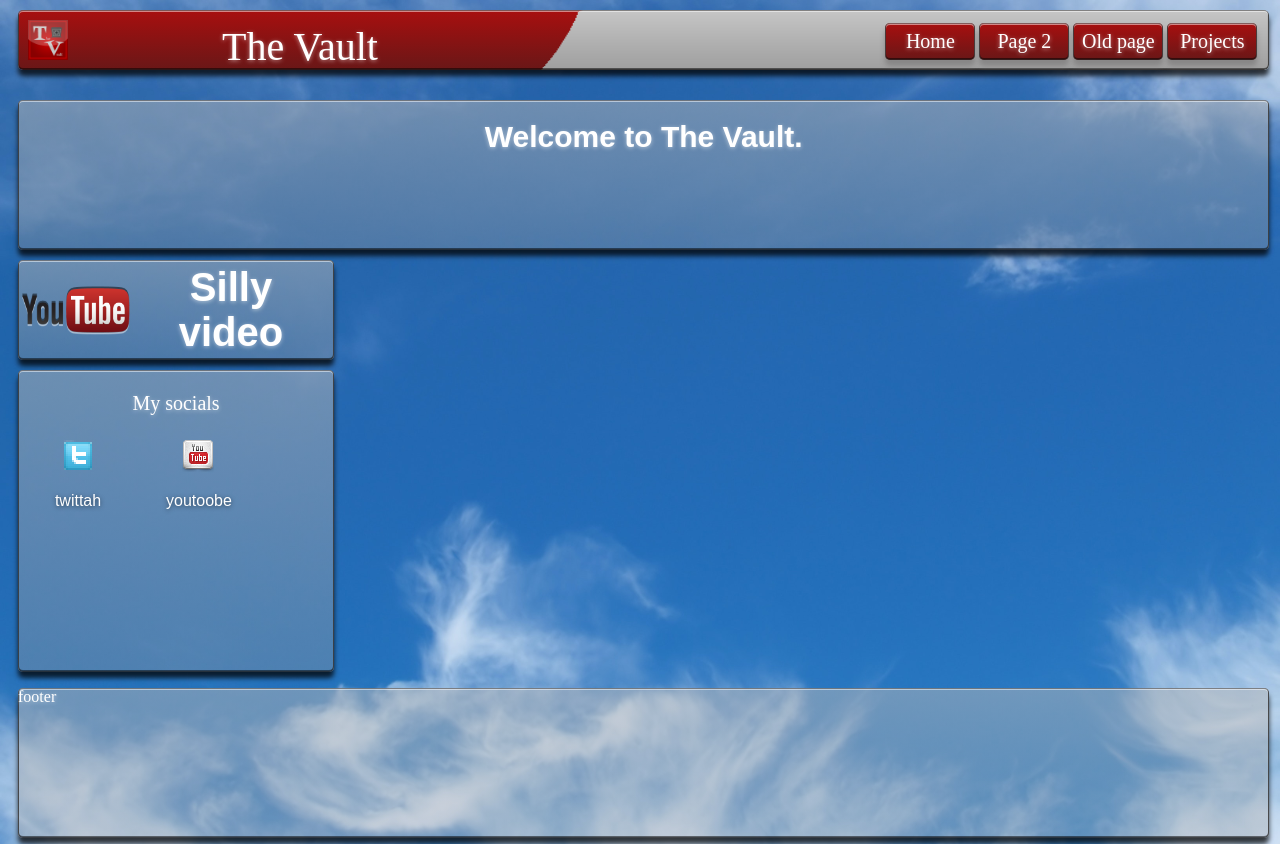
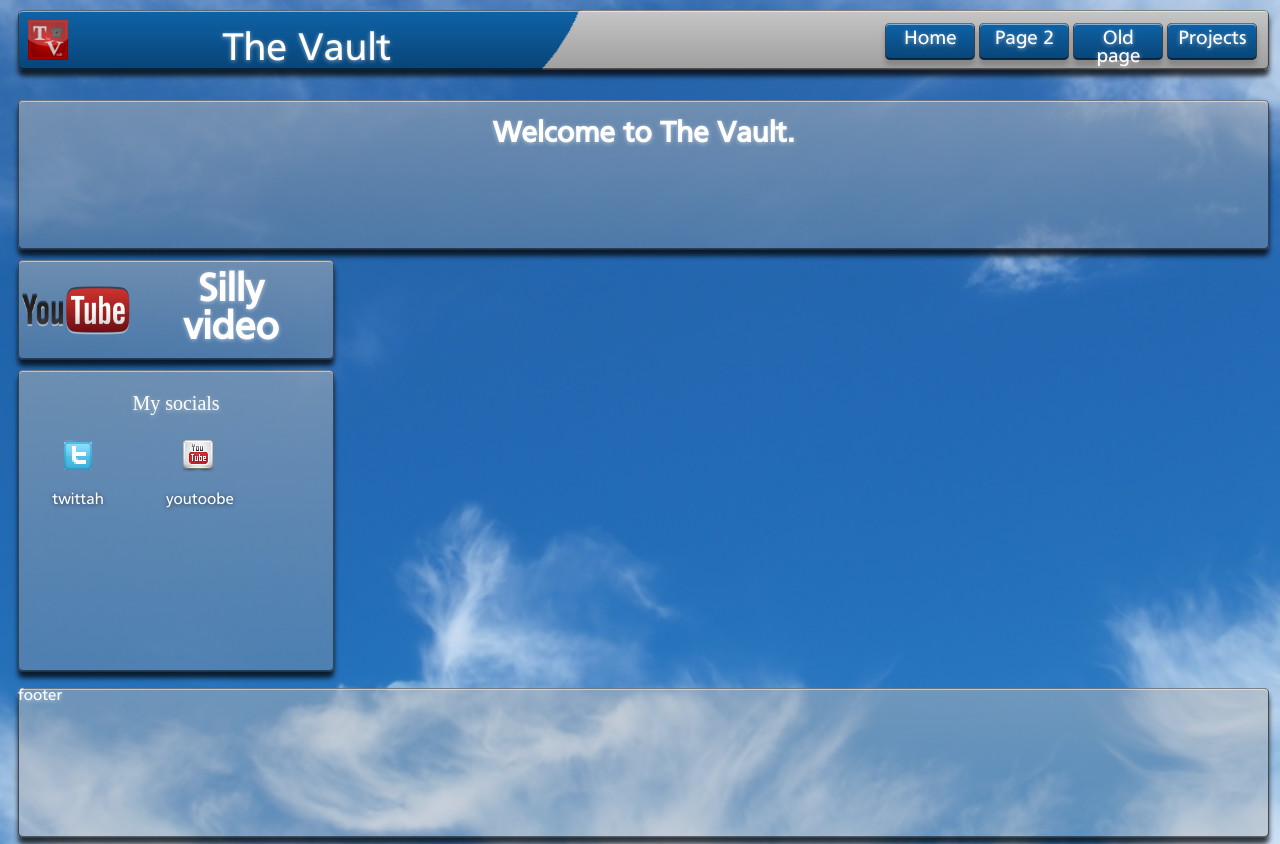
Before and after one commit to Deporitazz/Deporitazz.github.io, a plain HTML site: page index.html in a window 1280 px wide. Shown: the top 844 px of the page. Drawn offline with Linux system fonts and the light colour scheme.

Commit message:
font chang

```diff
--- a/style.css
+++ b/style.css
@@ -1,8 +1,8 @@
 nav .desktop {
-    background-image: url(Capture.PNG), linear-gradient(to bottom, rgb(168, 15, 15) 0%,
-            rgb(105, 23, 23) 100%);
+    background-image: url(Capture.PNG), linear-gradient(to bottom, rgb(15, 99, 168) 0%,
+            rgb(8, 68, 118) 100%);
     background-size: 100% 100%, 100%;
-
+    font-family: 'frutiger';
 
     width: 99%;
     height: 60px;
@@ -22,9 +22,9 @@ nav .desktop {
 
 nav .mobile {
     box-sizing: border-box;
-    background-image: url(mobilenavbar.png), linear-gradient(to bottom, rgb(168, 15, 15) 0%, rgb(105, 23, 23) 100%);
+    background-image: url(mobilenavbar.png), linear-gradient(to bottom, rgb(15, 99, 168) 0%, rgb(8, 68, 118) 100%);
     background-size: 100% 100%;
-
+    font-family: 'frutiger';
     width: 98%;
     height: 80px;
     margin: 10px;
@@ -41,14 +41,13 @@ nav .mobile {
     color: white;
 }
 .mobiletab {
-    background-image: linear-gradient(to bottom, rgb(168, 15, 15) 0%,
-    rgb(105, 23, 23) 100%);
+    background-image: linear-gradient(to bottom, rgb(15, 99, 168) 0%,
+    rgb(8, 68, 118) 100%);
 
     font-family: 'frutiger';
     width: 20px;
     height: 10px;
     text-align: center;
-    float: inherit;
     font-size: 10px;
     width: 20px;
     border-radius: 5px;
@@ -98,7 +97,7 @@ nav * {
 .welcometext {
     padding: 20px;
     text-align: center;
-    font-family: sans-serif;
+    font-family: 'frutiger';
     font-size: 30px;
 }
 
@@ -132,7 +131,7 @@ nav * {
 }
 
 .youtubelogotext {
-    font-family: sans-serif;
+    font-family: 'frutiger';
     margin: -30px;
     margin-left: 20px;
     margin-right: 25px;
@@ -145,8 +144,10 @@ a {
 }
 
 .tab {
-    background-image: linear-gradient(to bottom, rgb(168, 15, 15) 0%,
-            rgb(105, 23, 23) 100%);
+    background-image: linear-gradient(to bottom, rgb(15, 99, 168) 0%,
+    rgb(8, 68, 118) 100%);
+
+    font-family: 'frutiger';
     float: right;
     width: 80px;
     height: 30px;
@@ -183,6 +184,7 @@ a {
         inset 0px 1px 0px 1px rgba(255, 255, 255, 0.5);
     text-shadow: 0px 1px 4px rgba(255, 255, 255, 0.5);
     overflow: hidden;
+    font-family: 'frutiger';
 }
 
 .socialicon {
@@ -198,7 +200,7 @@ a {
     color: white;
     text-shadow: 0px 1px 4px rgba(0, 0, 0, 0.5);
     text-align: center;
-    font-family: sans-serif;
+    font-family: 'frutiger';
 }
 
 .footer {
@@ -217,6 +219,7 @@ a {
         inset 0px -1px 0px 1px rgba(0, 0, 0, 0.5),
         inset 0px 1px 0px 1px rgba(255, 255, 255, 0.5);
     text-shadow: 0px 1px 4px rgba(255, 255, 255, 0.5);
+    font-family: 'frutiger';
 }
 
 .footer2 {
@@ -238,6 +241,7 @@ a {
         inset 0px -1px 0px 1px rgba(0, 0, 0, 0.5),
         inset 0px 1px 0px 1px rgba(255, 255, 255, 0.5);
     text-shadow: 0px 1px 4px rgba(255, 255, 255, 0.5);
+    font-family: 'frutiger';
 }
 
 .raise:hover,
```
